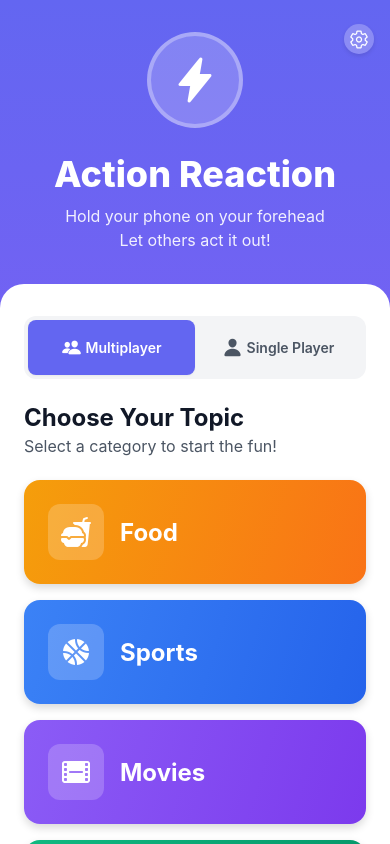
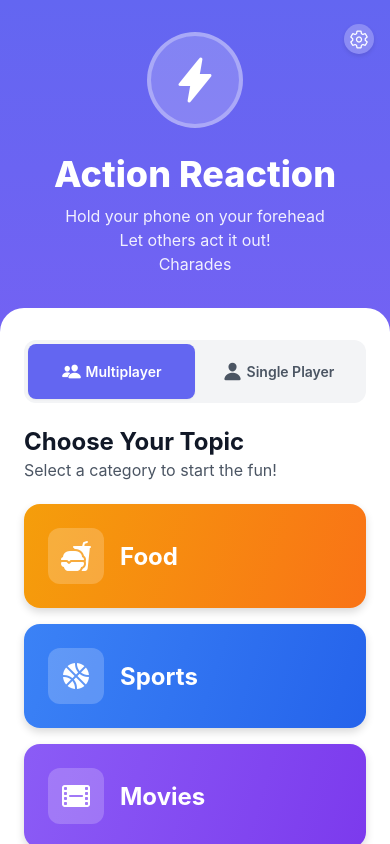
Before and after one commit to Sudarsankumar07/Action-Reaction, a React Native app: screen /Home in a window 390 px wide. Built offline with nearby package versions, Linux system fonts and the light colour scheme; what react-native-worklets would draw is missing.

Commit message:
add just one word

```diff
--- a/src/screens/HomeScreen.js
+++ b/src/screens/HomeScreen.js
@@ -118,7 +118,7 @@ export default function HomeScreen({ navigation }) {
               </View>
               <Text style={styles.title}>Action Reaction</Text>
               <Text style={styles.subtitle}>
-                Hold your phone on your forehead{'\n'}Let others act it out!
+                Hold your phone on your forehead{'\n'}Let others act it out!{'\n'}Charades
               </Text>
             </Animated.View>
           </View>
```
